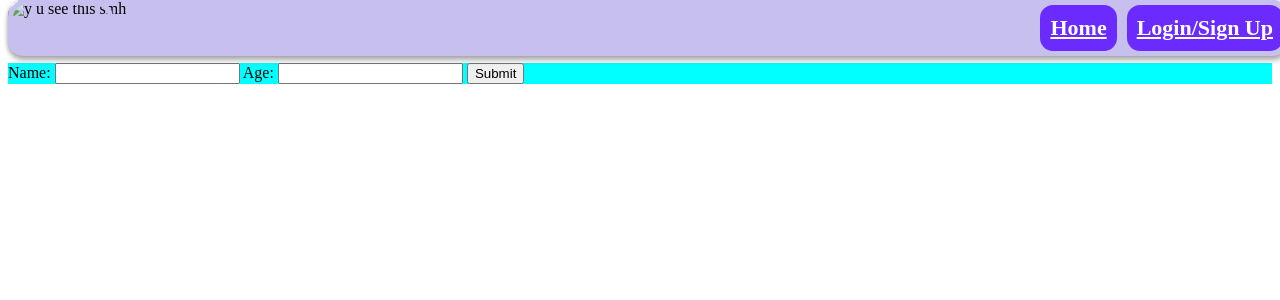
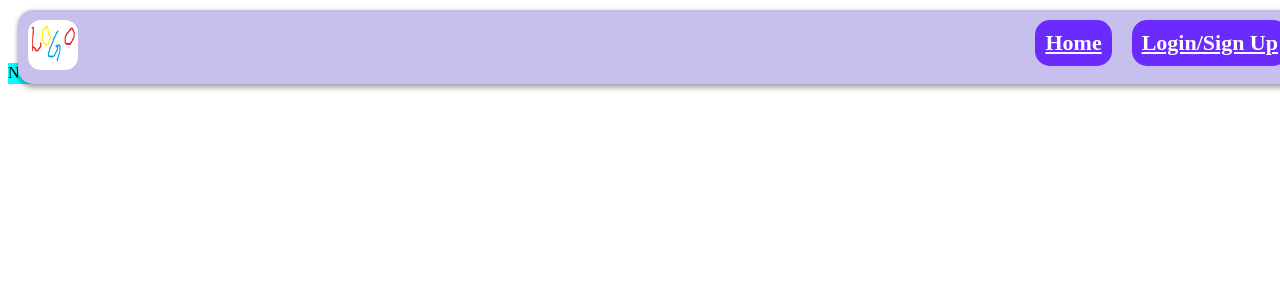
Before and after one commit to Wambyat/IISC-Determining-anomalies-in-the-stock-market, a Flask app: page /formtest in a window 1280 px wide. Shown: the top 300 px of the page. Run offline with Flask 3, Linux system fonts and the light colour scheme.

Commit message:
css bullsh*T

```diff
--- a/Flask Tests/static/navbar.css
+++ b/Flask Tests/static/navbar.css
@@ -1,12 +1,28 @@
+.navi {
+	height: 100%;
+	width: 100%;
+	position: fixed;
+	z-index: 1;
+	display: inline-block;
+}
+
 
 .navbar {
 	box-shadow: 0 1px 5px rgba(0,0,0,0.25), 0 5px 5px rgba(0,0,0,0.22);
 	border-radius: 15px;
-	overflow: hidden;
+	margin: 10px;
+	gap: 10px;
 	position: fixed;
-	min-width: 100%;
+	width: 100%;
 	top: 0;
 	background-color: #c7c0ee;
+}
+
+.logo {
+	height : 50px;
+	width : 50px;
+	margin: 10px 10px;
+	border-radius: 13px;
 }
 
 .navbar a {
@@ -16,9 +32,7 @@
 	background-color: #6b2bff;
 	text-align: center;
 	padding: 10px 10px;
-	border: solid;
-	border-width: 5px;
-	border-color: #c7c0ee;
-	border-radius: 18px;
 	font-size: 22px;
+	margin: 10px 10px;
+	border-radius: 15px;
 }
--- a/Flask Tests/templates/formtest.html
+++ b/Flask Tests/templates/formtest.html
@@ -8,15 +8,20 @@
     <link rel="stylesheet" href="{{url_for('static', filename='navbar.css')}}">
 </head>
 <body>
+    <div class = "navi">
+
         <div class = "navbar">
 
             <a href={{url_for('login')}}>Login/Sign Up</a>
             <a href={{url_for('home')}}>Home</a>
 
             <div class = "logo-div">
+
                 <a href={{url_for('home')}} style = "background-color: rgba(0,0,0,0.0); position: absolute; width: 75px; height: 65px; "></a>
-		<img src = "{{logo_path}}" alt = "y u see this smh" class="logo"/>
-		</a>
+                <img src = "{{url_for('static', filename = 'icon.png')}}" alt = "y u see this shit" class="logo"/>
+
+            </div>
+
         </div>
 
     </div>
```
Also changed, not shown: Flask Tests/static/icon.png (added). Lines whose indentation alone changed are shown as unchanged.
